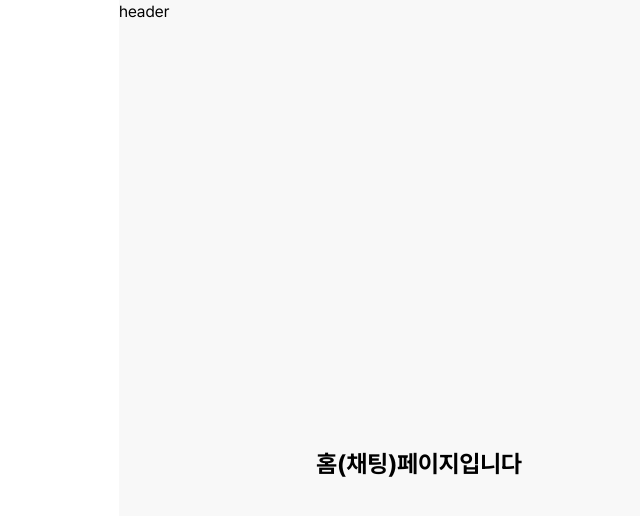
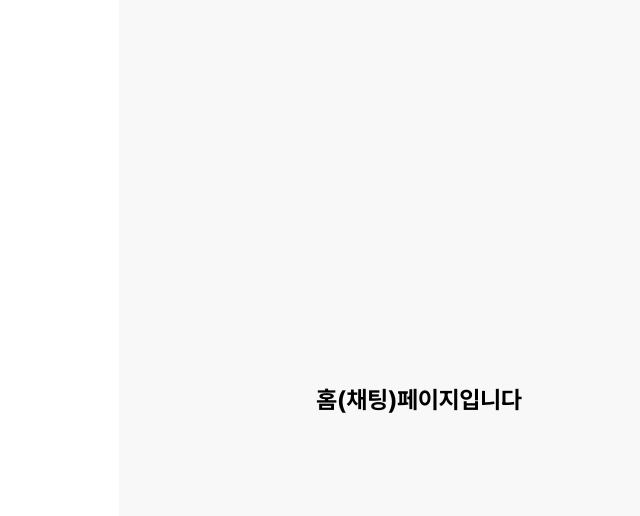
Before and after one commit to FC-DEV3-Final-Project/zoop-frontend, a Next.js app: page / in a window 1280 px wide. Shown: the top 516 px of the page, without its empty margins (221-861 px from the left). Built offline with nearby package versions, Linux system fonts and the light colour scheme.

Commit message:
design: Header 컴포넌트 수정에 따른 레이아웃 스타일 수정

```diff
--- a/src/app/layout.tsx
+++ b/src/app/layout.tsx
@@ -23,10 +23,7 @@ export default function RootLayout({
   return (
     <html lang="en" className={pretendard.variable}>
       <body className="font-pretendard">
-        <div className="mx-auto min-h-screen w-full max-w-[600px] bg-[#f8f8f8]">
-          <Header />
-          {children}
-        </div>
+        <div className="mx-auto min-h-screen w-full max-w-[600px] bg-[#f8f8f8]">{children}</div>
       </body>
     </html>
   );
```
